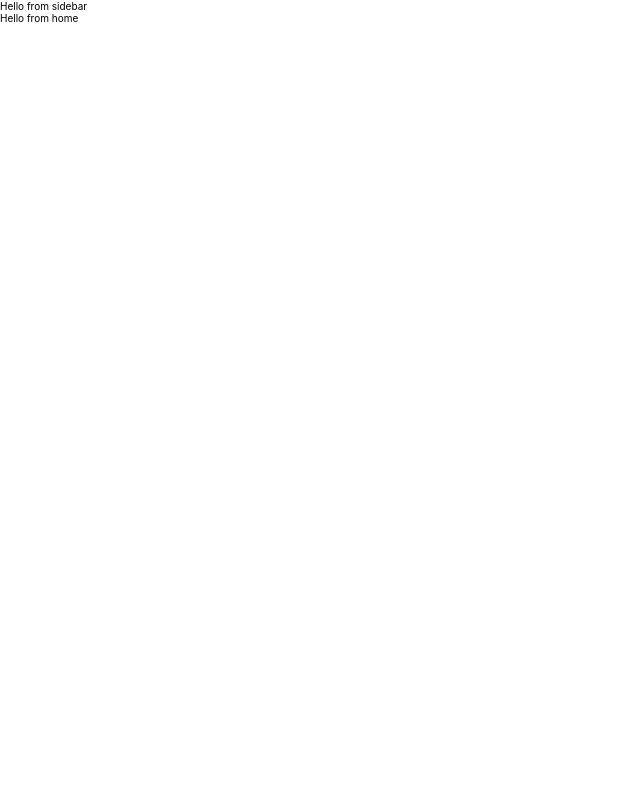
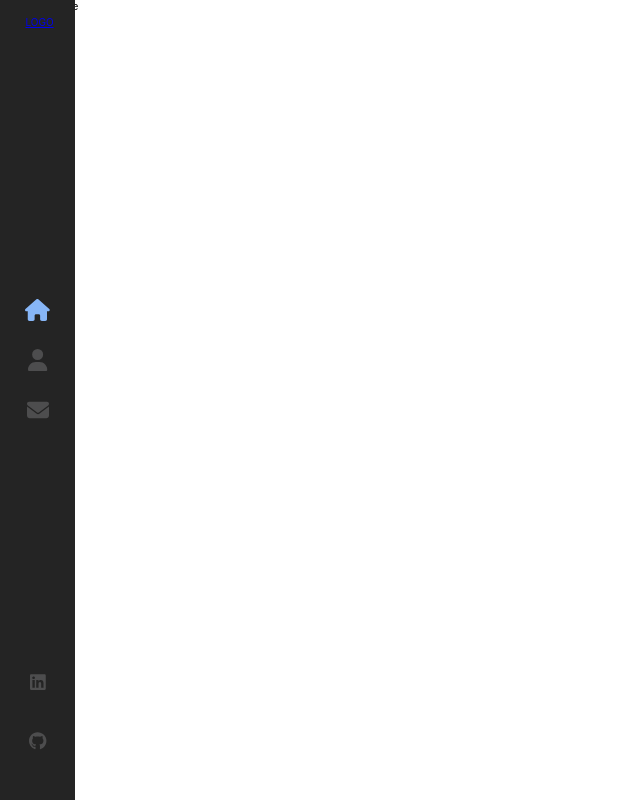
Before and after one commit to dougbostick/portfolio_og, a React (Create React App) app: page / in a window 1280 px wide. Shown: the whole page, without its empty margins (0-640 px from the left). Built offline with nearby package versions, Linux system fonts and the light colour scheme.

Commit message:
finished sidebar and styles

```diff
--- a/src/assets/variables.scss
+++ b/src/assets/variables.scss
@@ -1,3 +1,4 @@
-$lightBlue: #126ded;
+$lightBlue: #87b6f7;
 $purple: #69038f;
 $white: #cecaca;
+$icon: #4d4d4e;
--- a/src/components/Sidebar/index.js
+++ b/src/components/Sidebar/index.js
@@ -1,7 +1,66 @@
 import './index.scss';
+import { Link, NavLink } from 'react-router-dom';
+import { FontAwesomeIcon } from '@fortawesome/react-fontawesome';
+import { faLinkedin, faGithub } from '@fortawesome/free-brands-svg-icons';
+import { faHome, faEnvelope, faUser } from '@fortawesome/free-solid-svg-icons';
 
 const Sidebar = () => {
-  return <>Hello from sidebar</>;
+  return (
+    <div className="nav-bar">
+      <Link className="logo" to="/">
+        <>LOGO</>
+      </Link>
+      <nav>
+        <NavLink
+          exact="true"
+          activeClassname="active"
+          className="home-link"
+          to="/"
+        >
+          <FontAwesomeIcon icon={faHome} />
+        </NavLink>
+
+        <NavLink
+          exact="true"
+          activeclassname="active"
+          className="about-link"
+          to="/about"
+        >
+          <FontAwesomeIcon icon={faUser} />
+        </NavLink>
+
+        <NavLink
+          exact="true"
+          activeclassname="active"
+          className="contact-link"
+          to="/contact"
+        >
+          <FontAwesomeIcon icon={faEnvelope} />
+        </NavLink>
+      </nav>
+      <ul>
+        <li>
+          <a
+            target="_blank"
+            rel="noreferrer"
+            href="https://www.linkedin.com/in/doug-bostick/"
+          >
+            <FontAwesomeIcon icon={faLinkedin} />
+          </a>
+        </li>
+
+        <li>
+          <a
+            target="_blank"
+            rel="noreferrer"
+            href="https://github.com/dougbostick"
+          >
+            <FontAwesomeIcon icon={faGithub} />
+          </a>
+        </li>
+      </ul>
+    </div>
+  );
 };
 
 export default Sidebar;
--- a/src/components/Sidebar/index.scss
+++ b/src/components/Sidebar/index.scss
@@ -0,0 +1,119 @@
+@import '../../assets/variables';
+
+.nav-bar {
+  background: #242424;
+  width: 75px;
+  height: 100%;
+  position: absolute;
+  top: 0;
+  z-index: 3;
+  min-height: 500px;
+
+  .logo {
+    display: block;
+    padding: 8px 0;
+    width: 24px;
+    height: auto;
+    margin: 8px auto;
+  }
+
+  nav {
+    display: block;
+    text-align: center;
+    position: absolute;
+    height: 210px;
+    top: 50%;
+    margin-top: -120px;
+    width: 100%;
+
+    a {
+      font-size: 22px;
+      color: $icon;
+      display: block;
+      line-height: 60px;
+      height: 50px;
+      position: relative;
+      text-decoration: none;
+
+      i {
+        transition: all 0.3s ease-out;
+      }
+
+      &:hover {
+        color: $lightBlue;
+
+        svg {
+          opacity: 0;
+        }
+
+        &::after {
+          opacity: 1;
+        }
+      }
+
+      &::after {
+        content: '';
+        font-size: 12px;
+        letter-spacing: 2px;
+        position: absolute;
+        bottom: 0;
+        display: block;
+        width: 100%;
+        text-align: center;
+        opacity: 0;
+        transition: all 0.3s ease-out;
+      }
+    }
+
+    a.home-link {
+      &::after {
+        content: 'HOME';
+      }
+    }
+
+    a.about-link {
+      &::after {
+        content: 'ABOUT';
+      }
+    }
+
+    a.contact-link {
+      &::after {
+        content: 'CONTACT';
+      }
+    }
+
+    a.active {
+      svg {
+        color: $lightBlue;
+      }
+    }
+  }
+
+  ul {
+    position: absolute;
+    bottom: 20px;
+    width: 100%;
+    display: block;
+    padding: 0;
+    list-style: none;
+    text-align: center;
+    margin: 0;
+    text-decoration: none;
+
+    li {
+      margin-bottom: 25%;
+
+      a {
+        padding: 7px 0;
+        color: $icon;
+        display: block;
+        font-size: 18px;
+        line-height: 26px;
+        &:hover svg {
+          color: $lightBlue;
+        }
+      }
+    }
+  }
+}
```
